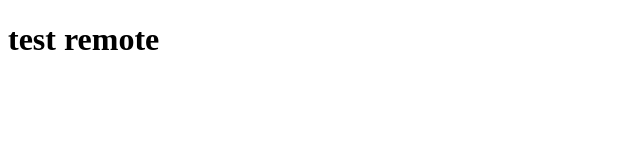
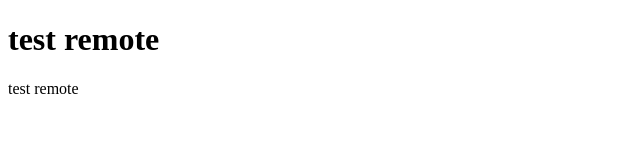
Before and after one commit to naatler/test-remote, a plain HTML site: page index.html in a window 1280 px wide. Shown: the full height of the page, 0-640 px from the left. Drawn offline with Linux system fonts and the light colour scheme.

Commit message:
menamahkan paragraf

```diff
--- a/index.html
+++ b/index.html
@@ -7,6 +7,6 @@
 </head>
 <body>
     <h1>test remote</h1>
-
+    <p>test remote</p>
 </body>
 </html>
```
